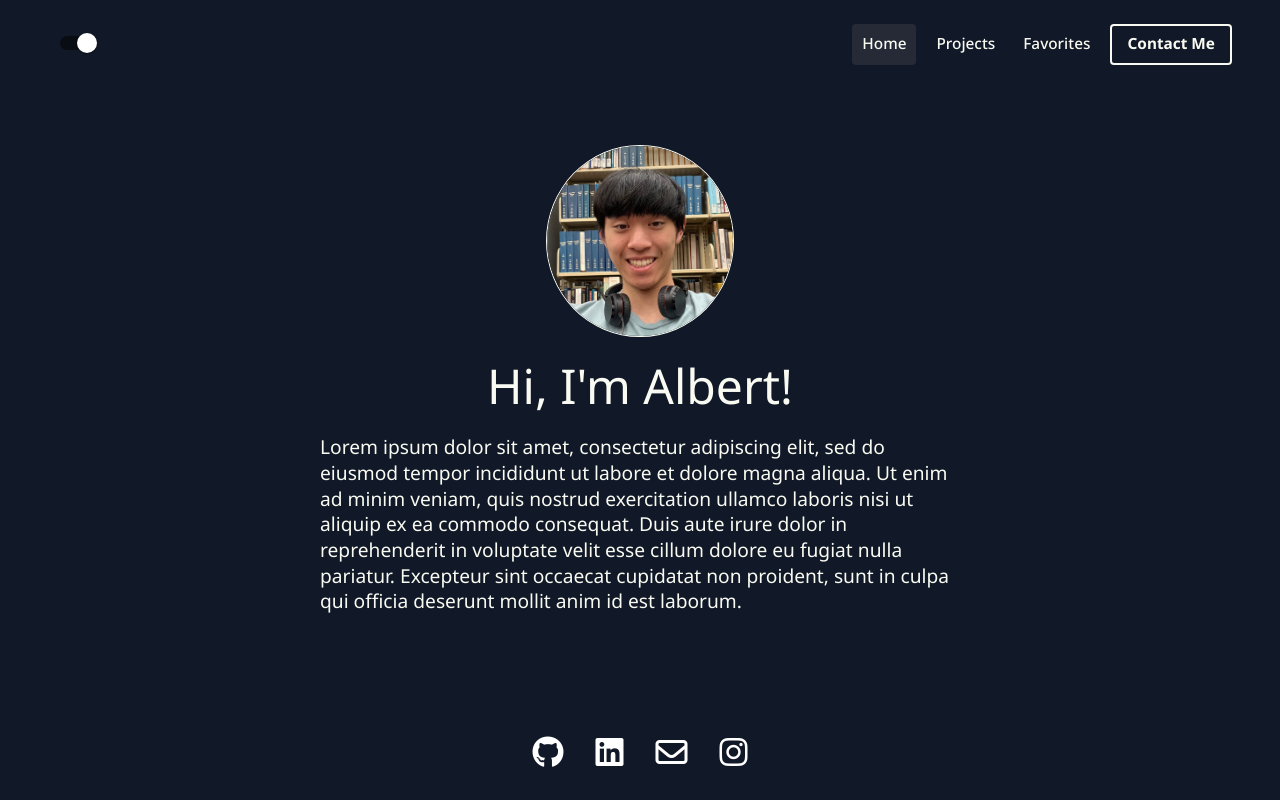
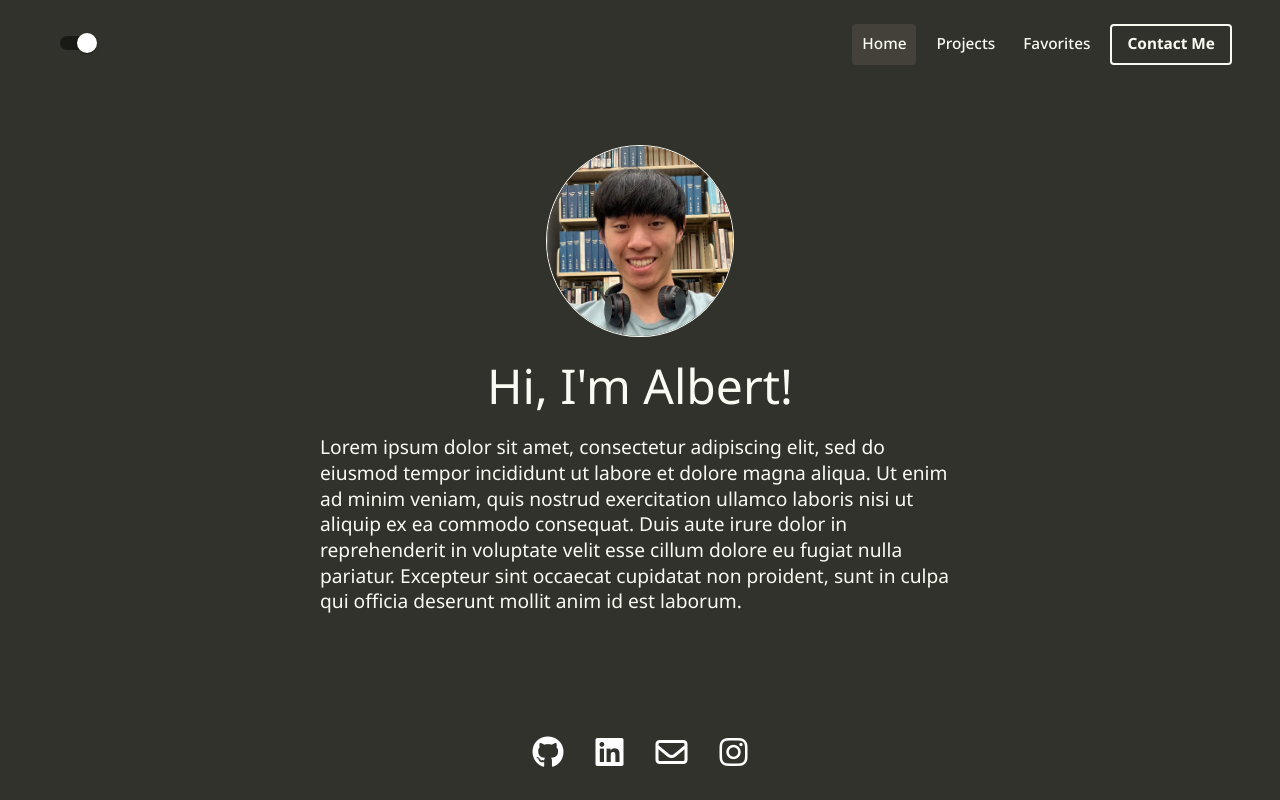
Before and after one commit to beastgwert/ajiang, a React (Vite) app: page / in a window 1280 px wide. Built offline with nearby package versions, Linux system fonts and the light colour scheme.

Commit message:
Change secondary color

```diff
--- a/src/App.jsx
+++ b/src/App.jsx
@@ -9,8 +9,9 @@ import Home from './components/Home';
 import Footer from './components/Footer';
 
 // #EFFFC8
+const darkColorList = ['#250001', 'rgb(17 24 39)', '#151515', '#3A2E39', '#32322C'];
 const light = '#F9FBF2';
-const dark = 'rgb(17 24 39)';
+const dark = darkColorList[4];
 const getDesign= (newMode) => ({
   palette: {
     primary: {
```
